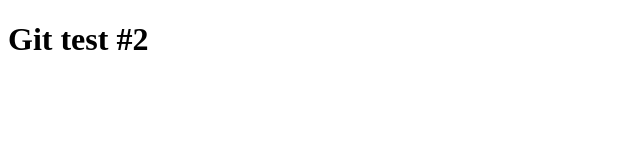
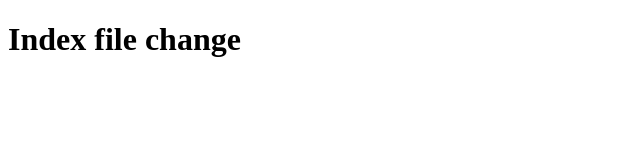
Before and after one commit to ohemeng/my-project-2, a plain HTML site: page index.html in a window 1280 px wide. Shown: the whole page, without its empty margins (0-640 px from the left). Drawn offline with Linux system fonts and the light colour scheme.

Commit message:
3rd commit

```diff
--- a/index.html
+++ b/index.html
@@ -1,9 +1,9 @@
 <!DOCTYPE html>
 <html>
 <head>
-	<title>Git test #2</title>
+	<title>Index file</title>
 </head>
 <body>
-<h1>Git test #2</h1>
+<h1>Index file change</h1>
 </body>
 </html>
```
